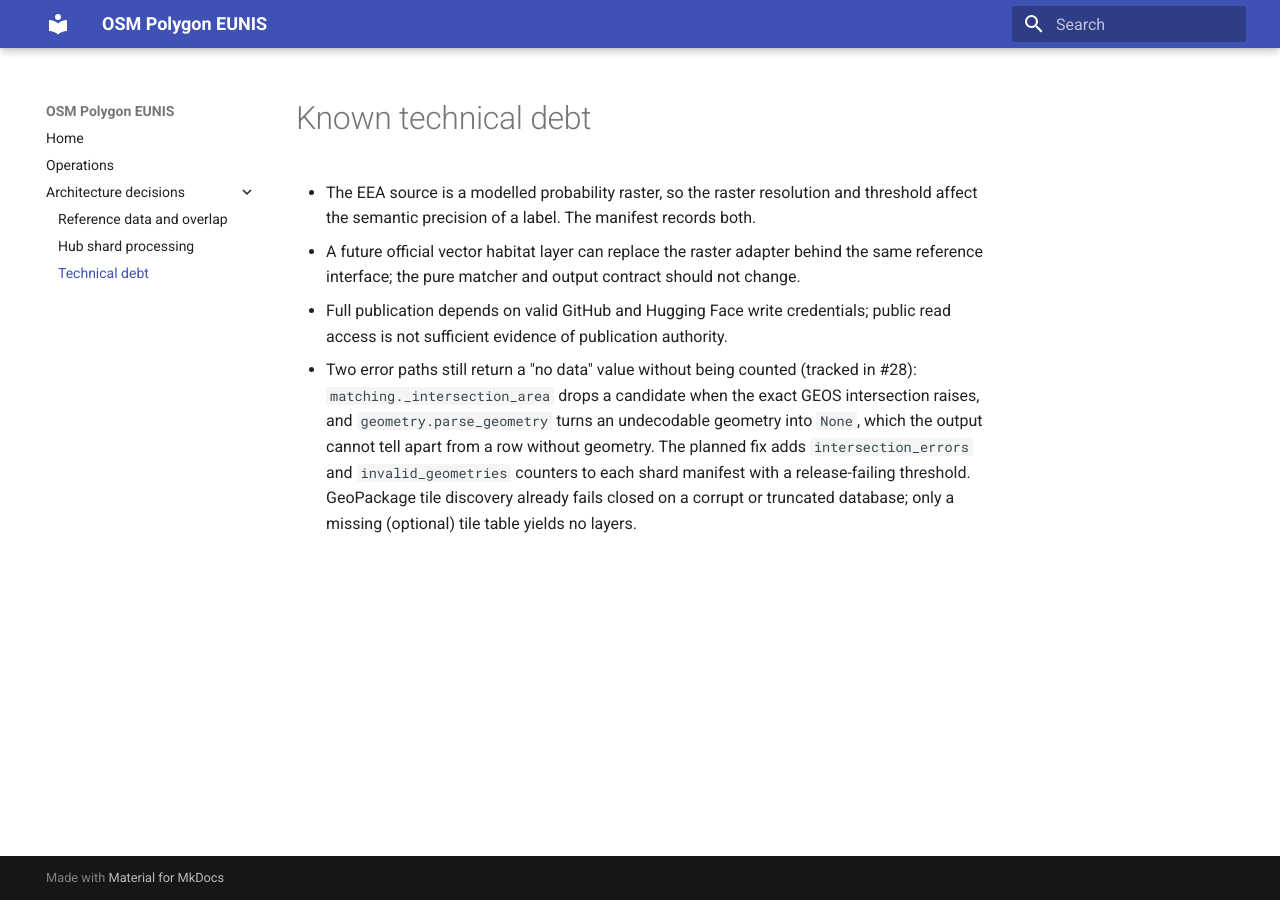
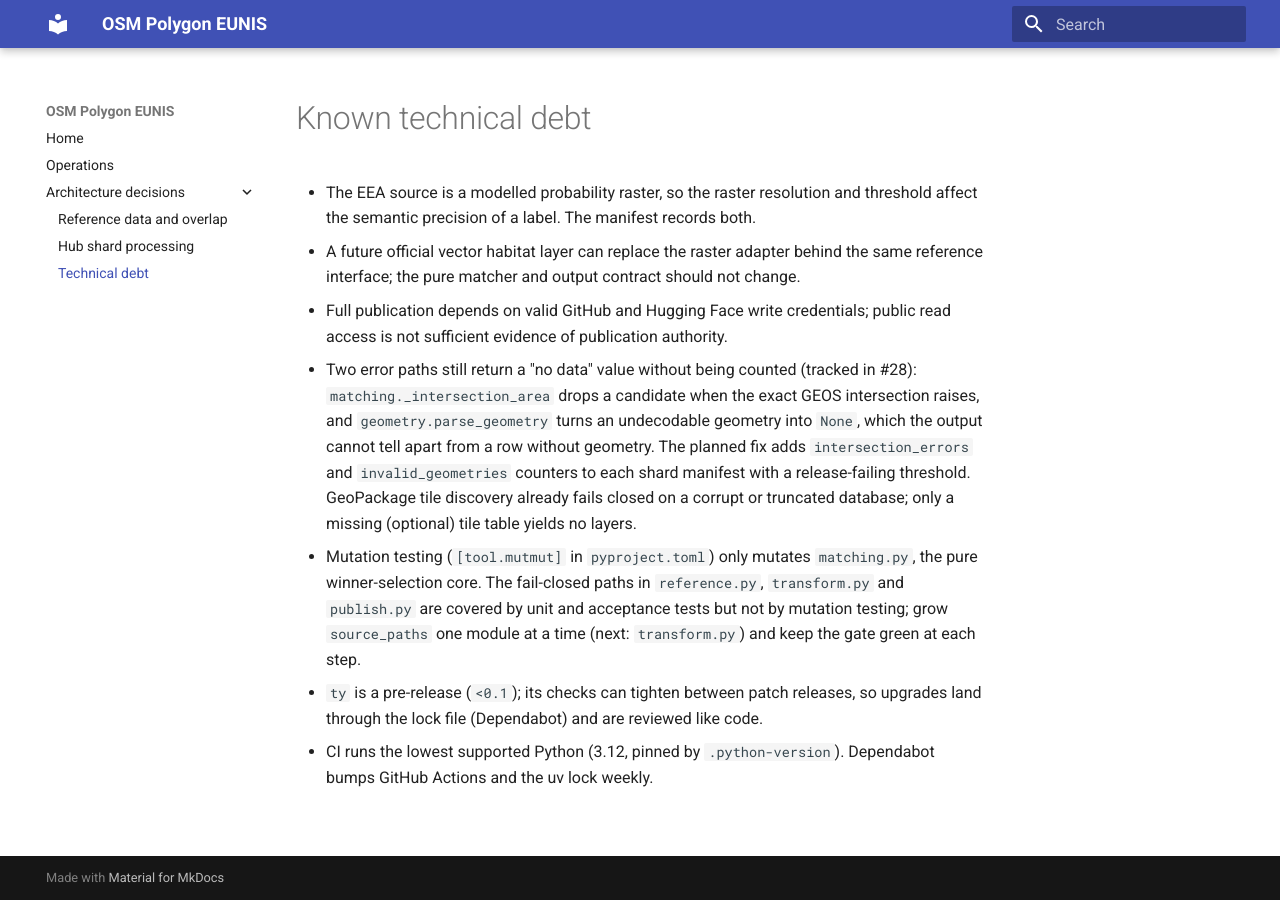
Before and after one commit to NoeFlandre/osm-polygon-eunis, an MkDocs documentation site: the page built from docs/technical-debt.md, in a window 1280 px wide. Built offline with MkDocs 1.6.1 and Material for MkDocs 9.7.7, drawn with Linux system fonts in a browser that asks for light colours.

Commit message:
chore: Dependabot, pinned CI Python, pyarrow cap, mutmut scope note (#29)
Add .github/dependabot.yml (github-actions and uv, weekly) and a
.python-version of 3.12 so CI tests the lowest supported interpreter
instead of whatever uv picks. Raise the pyarrow cap to <26 (lock 22.0.0 ->
25.0.1; full tests and smoke pass). Document the matching.py-only mutmut
scope and the pre-release ty pin in docs/technical-debt.md.

Co-Authored-By: Claude Opus 5.5 <noreply@anthropic.com>
Claude-Session: https://claude.ai/code/session_01PeiMwqTxYp2vEubTkxppQn

```diff
--- a/docs/technical-debt.md
+++ b/docs/technical-debt.md
@@ -15,3 +15,12 @@
   `invalid_geometries` counters to each shard manifest with a release-failing
   threshold. GeoPackage tile discovery already fails closed on a corrupt or
   truncated database; only a missing (optional) tile table yields no layers.
+- Mutation testing (`[tool.mutmut]` in `pyproject.toml`) only mutates
+  `matching.py`, the pure winner-selection core. The fail-closed paths in
+  `reference.py`, `transform.py` and `publish.py` are covered by unit and
+  acceptance tests but not by mutation testing; grow `source_paths` one module
+  at a time (next: `transform.py`) and keep the gate green at each step.
+- `ty` is a pre-release (`<0.1`); its checks can tighten between patch releases,
+  so upgrades land through the lock file (Dependabot) and are reviewed like code.
+- CI runs the lowest supported Python (3.12, pinned by `.python-version`).
+  Dependabot bumps GitHub Actions and the uv lock weekly.
--- a/pyproject.toml
+++ b/pyproject.toml
@@ -8,7 +8,7 @@ dependencies = [
   "httpx>=0.27,<1",
   "huggingface-hub>=1.32,<2",
   "numpy>=2,<3",
-  "pyarrow>=18,<23",
+  "pyarrow>=18,<26",
   "pyproj>=3.7,<4",
   "rasterio>=1.4,<2",
   "shapely>=2.0,<3",
```
Also changed, not shown: 3 other files.
